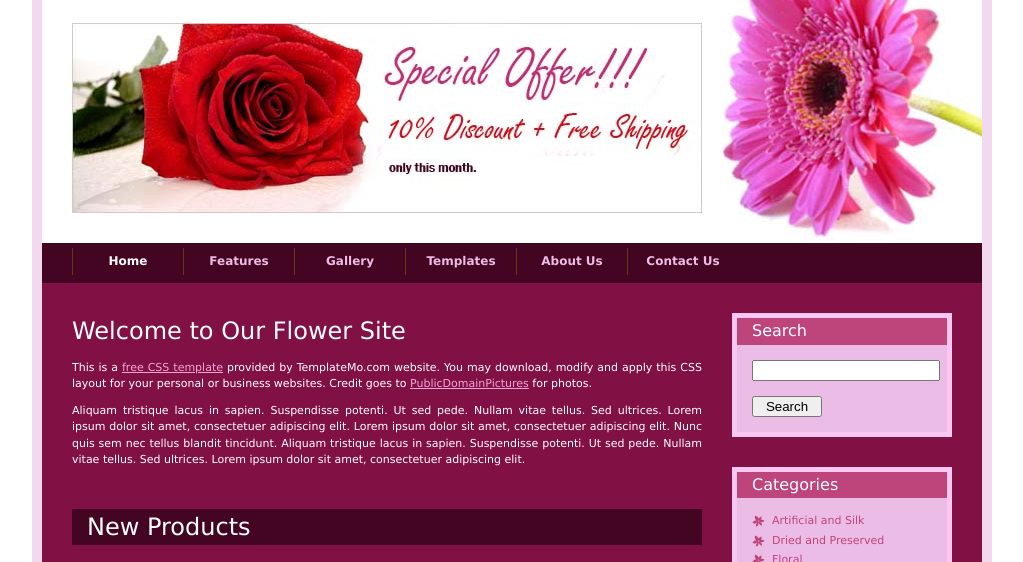
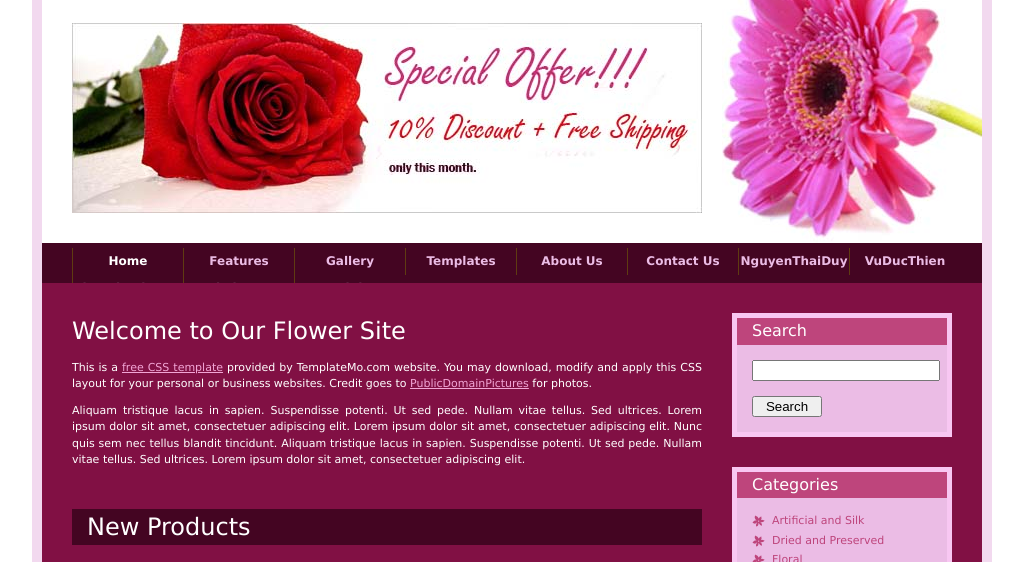
Before and after one commit to Whiksy/CC-MTPTPM, a plain HTML site: page index.html in a window 1280 px wide. Shown: the part 160-722 px from the top of the page, without its empty margins (128-1151 px from the left). Drawn offline with Linux system fonts and the light colour scheme.

Commit message:
Thêm Label

```diff
--- a/index.html
+++ b/index.html
@@ -38,6 +38,11 @@
             <li><a href="http://www.templatemo.com/page/2" target="_parent">Templates</a></li>
             <li><a href="#">About Us</a></li>
             <li><a href="#">Contact Us</a></li>
+            <li><a href="#">NguyenThaiDuy</a></li>
+            <li><a href="#">VuDucThien</a></li>
+            <li><a href="#">PhanThanhTung</a></li>
+            <li><a href="#">DoThaiNguyen</a></li>
+            <li><a href="#">TranBinhHoa</a></li>
         </ul>
     </div> <!-- end of menu -->
 
```
